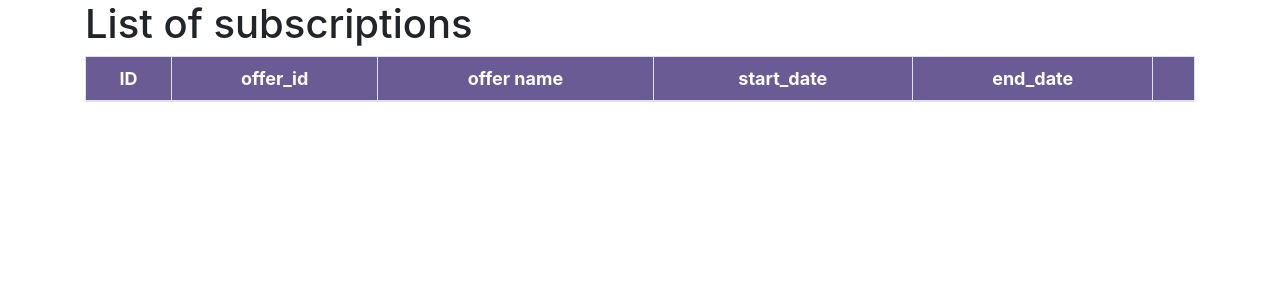
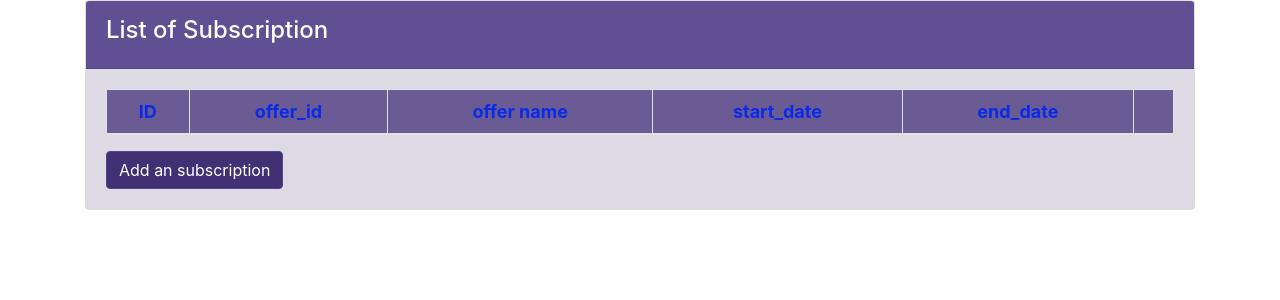
Before and after one commit to azizmzehma/StatTrack.gg, a Symfony app: template PiDEVme/templates/subscription/index.html.twig in a window 1280 px wide. Shown: the top 300 px of the page. Run offline with Twig, Linux system fonts and the light colour scheme; the template is opened without the code that fills it, so the values that code supplies are empty; some libraries are stand-ins or nearby versions.

Commit message:
crud2
2/14/2023 4:14am
all crud functionalities in both entities work. Some css has been added to the list of subscriptions . Also some code erros regarding the join are done with.

```diff
--- a/PiDEVme/public/css/indexOffer.css
+++ b/PiDEVme/public/css/indexOffer.css
@@ -3,7 +3,7 @@
 }
 
 .card-header {
-    background-color: #6b5b95;
+    background-color: #614f93;
     color: #fff;
     font-size: 24px;
     padding: 15px 20px;
@@ -14,12 +14,14 @@
 }
 
 .table-hover tbody tr:hover {
-    background-color: #f5f5f5;
+    background-color: #100f0f;
+    color: white;
+
 }
 
 .table th {
     background-color: #6b5b95;
-    color: #fff;
+    color: #092be7;
 }
 
 .table td, .table th {
@@ -27,13 +29,13 @@
 }
 
 .btn-primary {
-    background-color: #6b5b95;
-    border-color: #6b5b95;
+    background-color: #413073;
+    border-color: #51448f;
 }
 
 .btn-primary:hover {
-    background-color: #563d7c;
-    border-color: #563d7c;
+    background-color: #5b29a2;
+    border-color: #4a268a;
 }
 
 .animated {
@@ -61,3 +63,11 @@ table {
     text-align: center;
     padding: 8px;
 }
+.card.shadow-lg {
+    width: 200%;
+    margin: 0 auto;
+    color: #6b5b95;
+}
+.card-body {
+    background-color: #dddae3;
+}
--- a/PiDEVme/src/Form/SubscriptionType.php
+++ b/PiDEVme/src/Form/SubscriptionType.php
@@ -15,13 +15,11 @@ class SubscriptionType extends AbstractType
     public function buildForm(FormBuilderInterface $builder, array $options): void
     {
         $builder
-            ->add('subscription_id')
             ->add('user_id')
             ->add('offer', EntityType::class, [
                 'class' => Offer::class,
                 'choice_label' => 'name',
             ])
-            ->add('end_date')
             ->add('ajouter',SubmitType::class)
         ;
     }
--- a/PiDEVme/templates/offer/editOffre.html.twig
+++ b/PiDEVme/templates/offer/editOffre.html.twig
@@ -18,7 +18,6 @@
 
                     <div class="card-body">
                         {{ form_start(f, {'attr': {'class': 'offer-form'}}) }}
-                        {{ form_row(f.offer_id, {'attr': {'class': 'form-control mb-3', 'placeholder': 'Offer ID'}}) }}
                         {{ form_row(f.name, {'attr': {'class': 'form-control mb-3', 'placeholder': 'Name'}}) }}
                         {{ form_row(f.description, {'attr': {'class': 'form-control mb-3', 'placeholder': 'Description'}}) }}
                         {{ form_row(f.price, {'attr': {'class': 'form-control mb-3', 'placeholder': 'Price'}}) }}
--- a/PiDEVme/templates/subscription/index.html.twig
+++ b/PiDEVme/templates/subscription/index.html.twig
@@ -13,10 +13,12 @@
 {% endblock %}
 
 {% block body %}
-    <div class="container">
-
-        <h1>List of subscriptions</h1>
-
+<div class="container d-flex justify-content-center">
+    <div class="card shadow-lg">
+        <div class="card-header">
+            <h4>List of Subscription</h4>
+        </div>
+        <div class="card-body">
             <table class="table table-hover">
                 <thead>
                 <tr>
@@ -32,25 +34,28 @@
                 {% for subscription in subscriptions %}
                     <tr>
                         <td>{{ subscription.id }}</td>
-                    <td>{{ subscription.offer.id }}</td>
-                    <td>{{ subscription.offer.name }}</td>
+                        <td>{{ subscription.offer ? subscription.offer.id : '' }}</td>
+                        <td>{{ subscription.offer ? subscription.offer.name }}</td>
                         <td>{{ subscription.start_date|date('Y-m-d') }}</td>
                         <td>{{ subscription.end_date|date('Y-m-d') }}</td>
                         <td>
-                        <a href="{{ path('add_subscription') }}" class="btn btn-primary">Add an subscription</a>
-
-
+                            <a href="{{ path('delete_subscription',{ 'id': subscription.id }) }}" class="btn btn-danger">delete subscription</a>
+                            <a href="{{ path('edit_subscription',{ 'id': subscription.id }) }}" class="btn btn-warning">edit subscription</a>
                         </td>
                     </tr>
                 {% endfor %}
                 </tbody>
             </table>
+            <div>
+                <a href="{{ path('add_subscription') }}" class="btn btn-primary">Add an subscription</a>
+            </div>
 
             {% for label, messages in app.flashes %}
                 {% for message in messages %}
                     {% if label == 'success' %}
                         <div class="alert alert-success alert-dismissible fade show" role="alert">
                             {{ message }}
+
                             <button type="button" class="btn-close" data-bs-dismiss="alert" aria-label="Close"></button>
                     </div>
                     <script>
@@ -61,6 +66,6 @@
                 {% endif %}
             {% endfor %}
         {% endfor %}
-
+        <div/>  <div/>  <div/>  <div/> <div/>
     </div>
 {% endblock %}
```
Also changed, not shown: PiDEVme/src/Controller/SubscriptionController.php (+10 -7 lines), PiDEVme/src/Entity/Subscription.php (+14 -16 lines), PiDEVme/templates/offer/index.html.twig (+5 -2 lines), PiDEVme/templates/subscription/createSubscription.html.twig (+3 -4 lines), PiDEVme/templates/subscription/editSubscription.html.twig (+11 -14 lines). Lines whose indentation alone changed are shown as unchanged.
